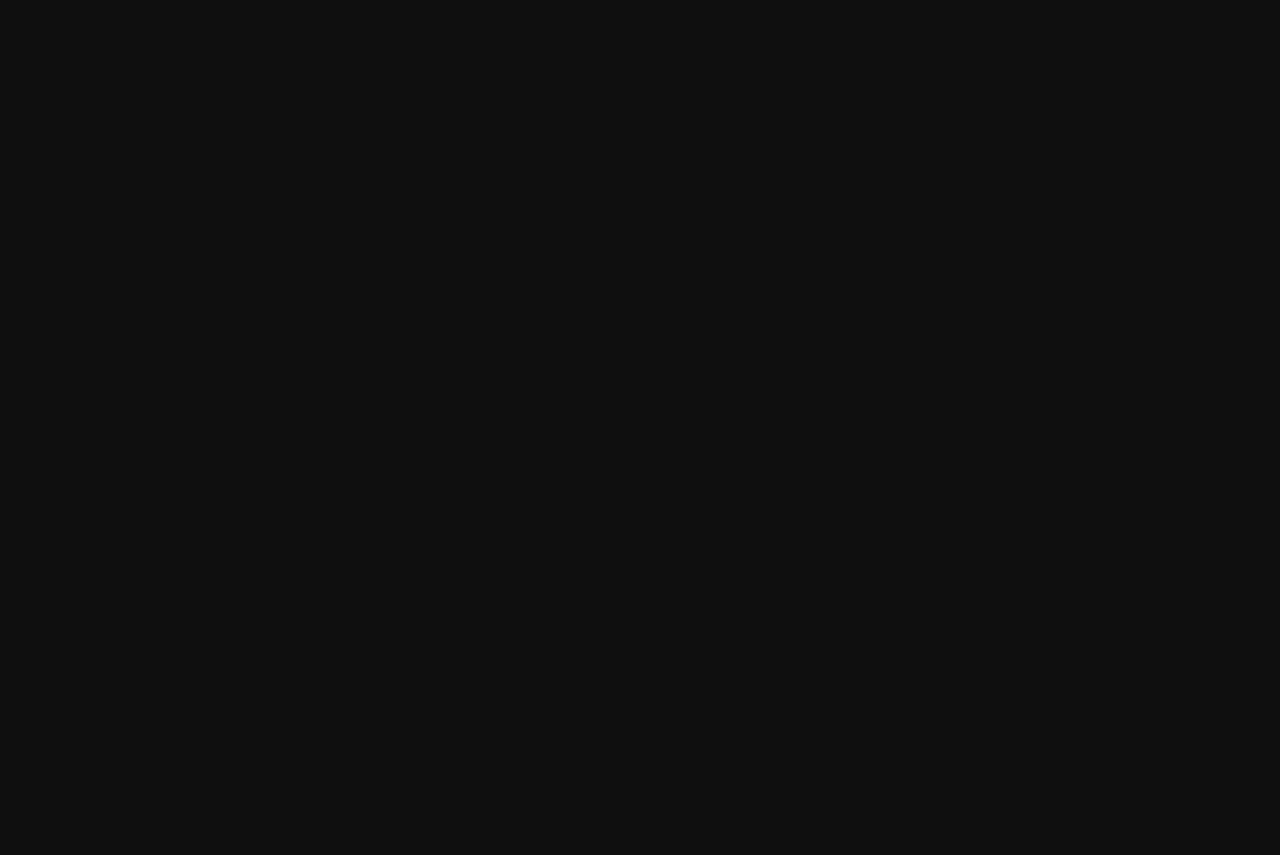
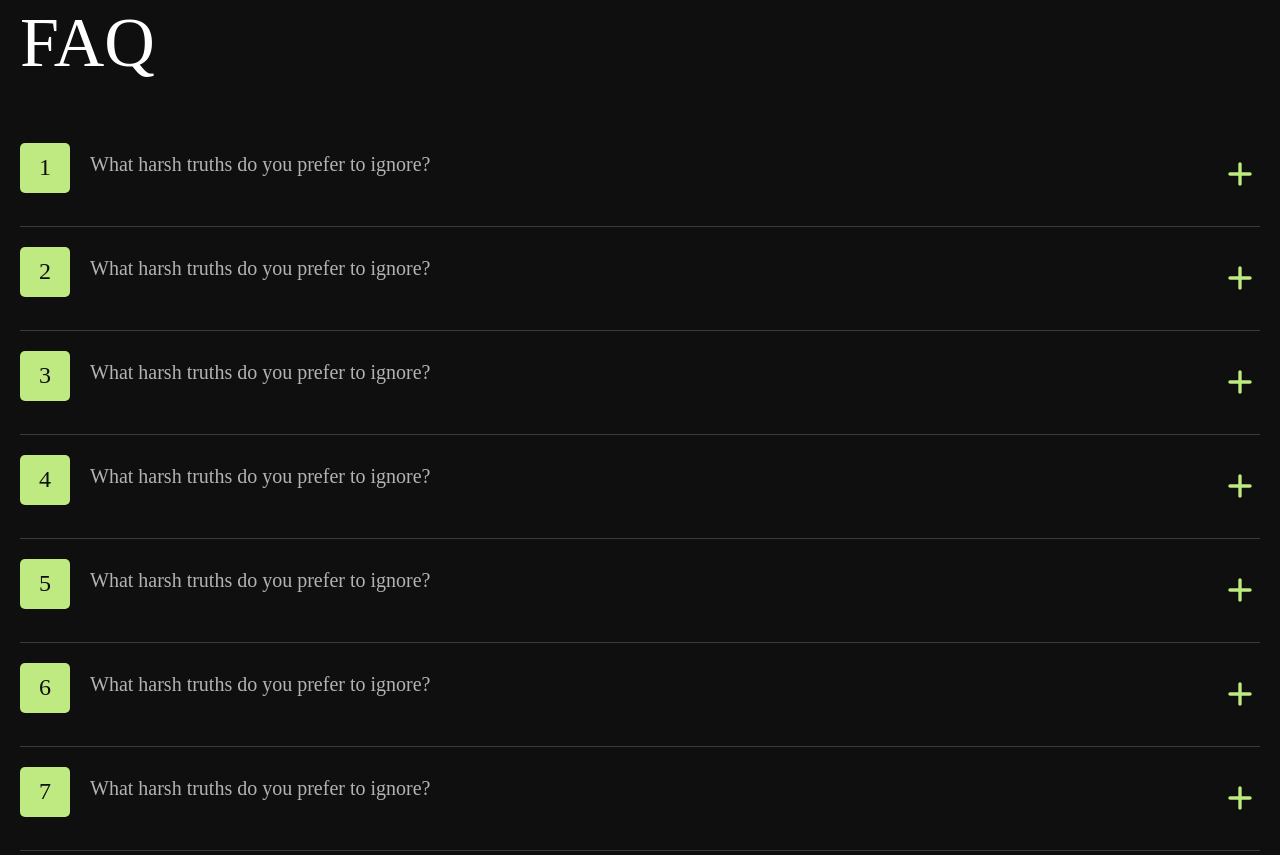
Before and after one commit to Andriikryl/grinoe-web-lending, a Next.js app: page / in a window 1280 px wide. Shown: the part 6840-7695 px from the top of the page. Before the commit the page ends 6843 px from the top, so only its background shows below. Built offline with nearby package versions, Linux system fonts and the light colour scheme.

Commit message:
add accordion component

```diff
--- a/package.json
+++ b/package.json
@@ -16,6 +16,7 @@
     "eslint-config-next": "13.4.8",
     "next": "13.4.8",
     "react": "18.2.0",
+    "react-accessible-accordion": "^5.0.0",
     "react-dom": "18.2.0",
     "typescript": "5.1.6"
   }
--- /dev/null
+++ b/src/app/icons/Plus.tsx
@@ -0,0 +1,18 @@
+import React from "react";
+
+export default function Plus() {
+  return (
+    <svg
+      width="40"
+      height="40"
+      viewBox="0 0 40 40"
+      fill="none"
+      xmlns="http://www.w3.org/2000/svg"
+    >
+      <path
+        d="M29.9987 21.6634H21.6654V29.9967C21.6654 30.4388 21.4898 30.8627 21.1772 31.1753C20.8646 31.4878 20.4407 31.6634 19.9987 31.6634C19.5567 31.6634 19.1327 31.4878 18.8202 31.1753C18.5076 30.8627 18.332 30.4388 18.332 29.9967V21.6634H9.9987C9.55667 21.6634 9.13275 21.4878 8.82019 21.1753C8.50763 20.8627 8.33203 20.4388 8.33203 19.9967C8.33203 19.5547 8.50763 19.1308 8.82019 18.8182C9.13275 18.5057 9.55667 18.3301 9.9987 18.3301H18.332V9.99674C18.332 9.55472 18.5076 9.13079 18.8202 8.81823C19.1327 8.50567 19.5567 8.33008 19.9987 8.33008C20.4407 8.33008 20.8646 8.50567 21.1772 8.81823C21.4898 9.13079 21.6654 9.55472 21.6654 9.99674V18.3301H29.9987C30.4407 18.3301 30.8647 18.5057 31.1772 18.8182C31.4898 19.1308 31.6654 19.5547 31.6654 19.9967C31.6654 20.4388 31.4898 20.8627 31.1772 21.1753C30.8647 21.4878 30.4407 21.6634 29.9987 21.6634V21.6634Z"
+        fill="#BFEA81"
+      />
+    </svg>
+  );
+}
--- a/src/app/page.tsx
+++ b/src/app/page.tsx
@@ -3,6 +3,7 @@ import AppNeed from "./sections/app/AppNeed";
 import Card from "./sections/card/Card";
 import Coins from "./sections/coins/Coins";
 import Currency from "./sections/currency/Currency";
+import Faq from "./sections/faq/Faq";
 import Hero from "./sections/hero/Hero";
 import Partners from "./sections/partners/Partners";
 import Secure from "./sections/secure/Secure";
@@ -21,6 +22,7 @@ export default function Home() {
       <Solution />
       <Use />
       <Secure />
+      <Faq />
     </>
   );
 }
--- /dev/null
+++ b/src/app/sections/faq/Faq.tsx
@@ -0,0 +1,146 @@
+"use client";
+
+import { Container } from "@/app/components/container/Container";
+import React from "react";
+import styles from "./style.module.css";
+import {
+  Accordion,
+  AccordionItem,
+  AccordionItemHeading,
+  AccordionItemButton,
+  AccordionItemPanel,
+} from "react-accessible-accordion";
+import Plus from "@/app/icons/Plus";
+
+export default function Faq() {
+  return (
+    <section className={styles.faq}>
+      <Container>
+        <div className={styles.faq__box}>
+          <h4 className={styles.faq__title}>FAQ</h4>
+          <Accordion allowZeroExpanded={true} className={styles.accordion}>
+            <AccordionItem className={styles.accordion__item}>
+              <AccordionItemHeading>
+                <AccordionItemButton className={styles.accordion__button}>
+                  <h5 className={styles.accordion__title}>
+                    What harsh truths do you prefer to ignore?
+                  </h5>
+                  <Plus />
+                </AccordionItemButton>
+              </AccordionItemHeading>
+              <AccordionItemPanel>
+                <p className={styles.accordion__text}>
+                  Exercitation in fugiat est ut ad ea cupidatat ut in cupidatat
+                  occaecat ut occaecat consequat est minim minim esse tempor
+                  laborum consequat esse adipisicing eu reprehenderit enim.
+                </p>
+              </AccordionItemPanel>
+            </AccordionItem>
+            <AccordionItem className={styles.accordion__item}>
+              <AccordionItemHeading>
+                <AccordionItemButton className={styles.accordion__button}>
+                  <h5 className={styles.accordion__title}>
+                    What harsh truths do you prefer to ignore?
+                  </h5>
+                  <Plus />
+                </AccordionItemButton>
+              </AccordionItemHeading>
+              <AccordionItemPanel>
+                <p className={styles.accordion__text}>
+                  Exercitation in fugiat est ut ad ea cupidatat ut in cupidatat
+                  occaecat ut occaecat consequat est minim minim esse tempor
+                  laborum consequat esse adipisicing eu reprehenderit enim.
+                </p>
+              </AccordionItemPanel>
+            </AccordionItem>
+            <AccordionItem className={styles.accordion__item}>
+              <AccordionItemHeading>
+                <AccordionItemButton className={styles.accordion__button}>
+                  <h5 className={styles.accordion__title}>
+                    What harsh truths do you prefer to ignore?
+                  </h5>
+                  <Plus />
+                </AccordionItemButton>
+              </AccordionItemHeading>
+              <AccordionItemPanel>
+                <p className={styles.accordion__text}>
+                  Exercitation in fugiat est ut ad ea cupidatat ut in cupidatat
+                  occaecat ut occaecat consequat est minim minim esse tempor
+                  laborum consequat esse adipisicing eu reprehenderit enim.
+                </p>
+              </AccordionItemPanel>
+            </AccordionItem>
+            <AccordionItem className={styles.accordion__item}>
+              <AccordionItemHeading>
+                <AccordionItemButton className={styles.accordion__button}>
+                  <h5 className={styles.accordion__title}>
+                    What harsh truths do you prefer to ignore?
+                  </h5>
+                  <Plus />
+                </AccordionItemButton>
+              </AccordionItemHeading>
+              <AccordionItemPanel>
+                <p className={styles.accordion__text}>
+                  Exercitation in fugiat est ut ad ea cupidatat ut in cupidatat
+                  occaecat ut occaecat consequat est minim minim esse tempor
+                  laborum consequat esse adipisicing eu reprehenderit enim.
+                </p>
+              </AccordionItemPanel>
+            </AccordionItem>
+            <AccordionItem className={styles.accordion__item}>
+              <AccordionItemHeading>
+                <AccordionItemButton className={styles.accordion__button}>
+                  <h5 className={styles.accordion__title}>
+                    What harsh truths do you prefer to ignore?
+                  </h5>
+                  <Plus />
+                </AccordionItemButton>
+              </AccordionItemHeading>
+              <AccordionItemPanel>
+                <p className={styles.accordion__text}>
+                  Exercitation in fugiat est ut ad ea cupidatat ut in cupidatat
+                  occaecat ut occaecat consequat est minim minim esse tempor
+                  laborum consequat esse adipisicing eu reprehenderit enim.
+                </p>
+              </AccordionItemPanel>
+            </AccordionItem>
+            <AccordionItem className={styles.accordion__item}>
+              <AccordionItemHeading>
+                <AccordionItemButton className={styles.accordion__button}>
+                  <h5 className={styles.accordion__title}>
+                    What harsh truths do you prefer to ignore?
+                  </h5>
+                  <Plus />
+                </AccordionItemButton>
+              </AccordionItemHeading>
+              <AccordionItemPanel>
+                <p className={styles.accordion__text}>
+                  Exercitation in fugiat est ut ad ea cupidatat ut in cupidatat
+                  occaecat ut occaecat consequat est minim minim esse tempor
+                  laborum consequat esse adipisicing eu reprehenderit enim.
+                </p>
+              </AccordionItemPanel>
+            </AccordionItem>
+            <AccordionItem className={styles.accordion__item}>
+              <AccordionItemHeading>
+                <AccordionItemButton className={styles.accordion__button}>
+                  <h5 className={styles.accordion__title}>
+                    What harsh truths do you prefer to ignore?
+                  </h5>
+                  <Plus />
+                </AccordionItemButton>
+              </AccordionItemHeading>
+              <AccordionItemPanel>
+                <p className={styles.accordion__text}>
+                  Exercitation in fugiat est ut ad ea cupidatat ut in cupidatat
+                  occaecat ut occaecat consequat est minim minim esse tempor
+                  laborum consequat esse adipisicing eu reprehenderit enim.
+                </p>
+              </AccordionItemPanel>
+            </AccordionItem>
+          </Accordion>
+        </div>
+      </Container>
+    </section>
+  );
+}
--- /dev/null
+++ b/src/app/sections/faq/style.module.css
@@ -0,0 +1,73 @@
+.faq{
+    margin-block-end: 200px;
+}
+
+.faq__title{
+    color: var(--white, #FFF);
+    font-family: TT Hoves;
+    font-size: 70px;
+    font-style: normal;
+    font-weight: 500;
+    line-height: normal;
+    text-transform: capitalize;
+    margin-block-end: 40px;
+}
+
+.accordion__title{
+    color: var(--gray, #B3B3B3);
+    font-family: TT Hoves;
+    font-size: 20px;
+    font-style: normal;
+    font-weight: 400;
+    line-height: normal;
+    margin-block-end: 40px;
+    position: relative;
+    top: 10px;
+    margin-inline-start: 70px;
+}
+
+.accordion__button{
+display: flex;
+align-items: center;
+justify-content: space-between;
+cursor: pointer;
+}
+
+.accordion__item{
+    padding-block: 20px;
+    border-block-end: 1px solid rgba(230, 230, 230, 0.20);
+    position: relative;
+}
+
+.accordion{
+    counter-reset: item;
+}
+
+.accordion__item::before {
+    counter-increment: item;
+    content: '' counter(item) '';
+    display: block;
+    width: 50px;
+    height: 50px;
+    border-radius: 5px;
+    background: var(--green, #BFEA81);
+    color: var(--black, #0F0F0F);
+    font-family: TT Hoves;
+    font-size: 24px;
+    font-style: normal;
+    font-weight: 500;
+    line-height: normal;
+    display: flex;
+    align-items: center;
+    justify-content: center;
+    position: absolute;
+  }
+
+.accordion__text{
+    color: #808085;
+    font-family: TT Hoves;
+    font-size: 22px;
+    font-style: normal;
+    font-weight: 400;
+    line-height: 140%;
+}
```
Also changed, not shown: 1 other file (tests, documents, lock files or other folders).
